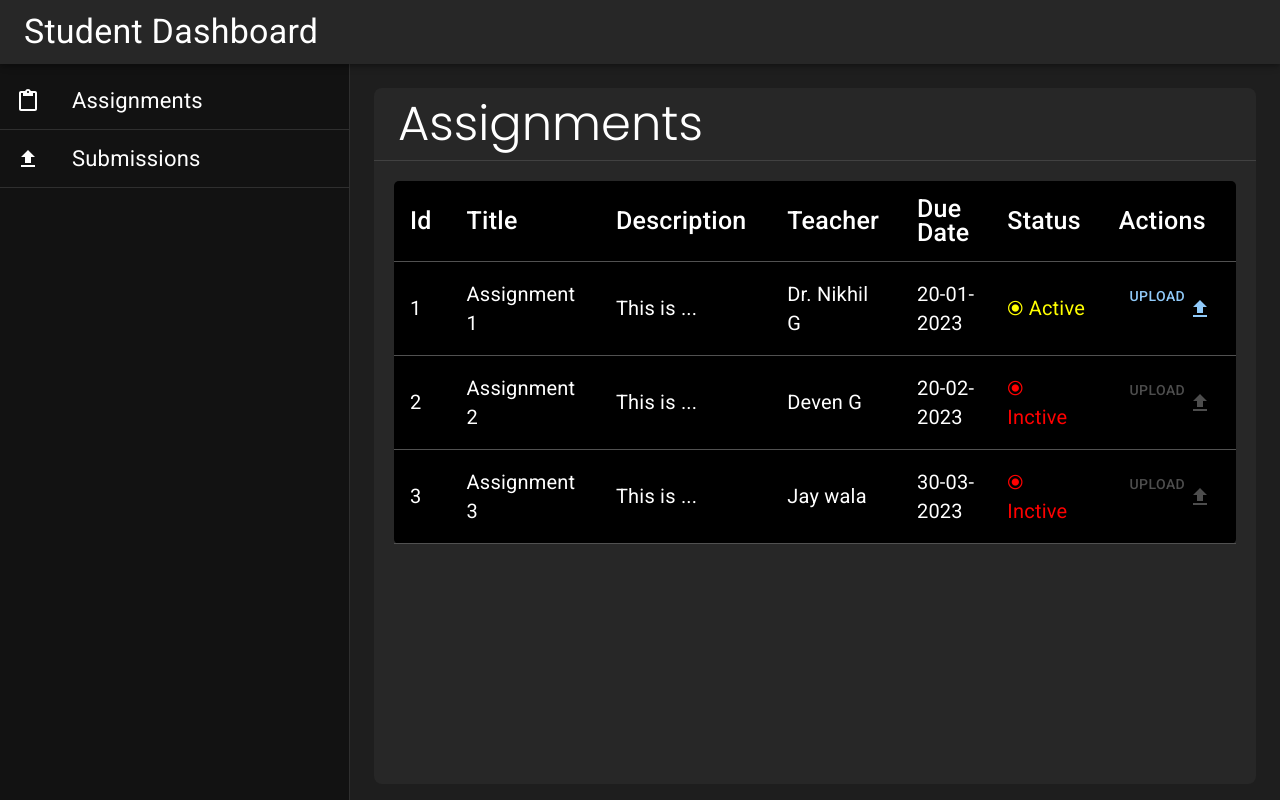
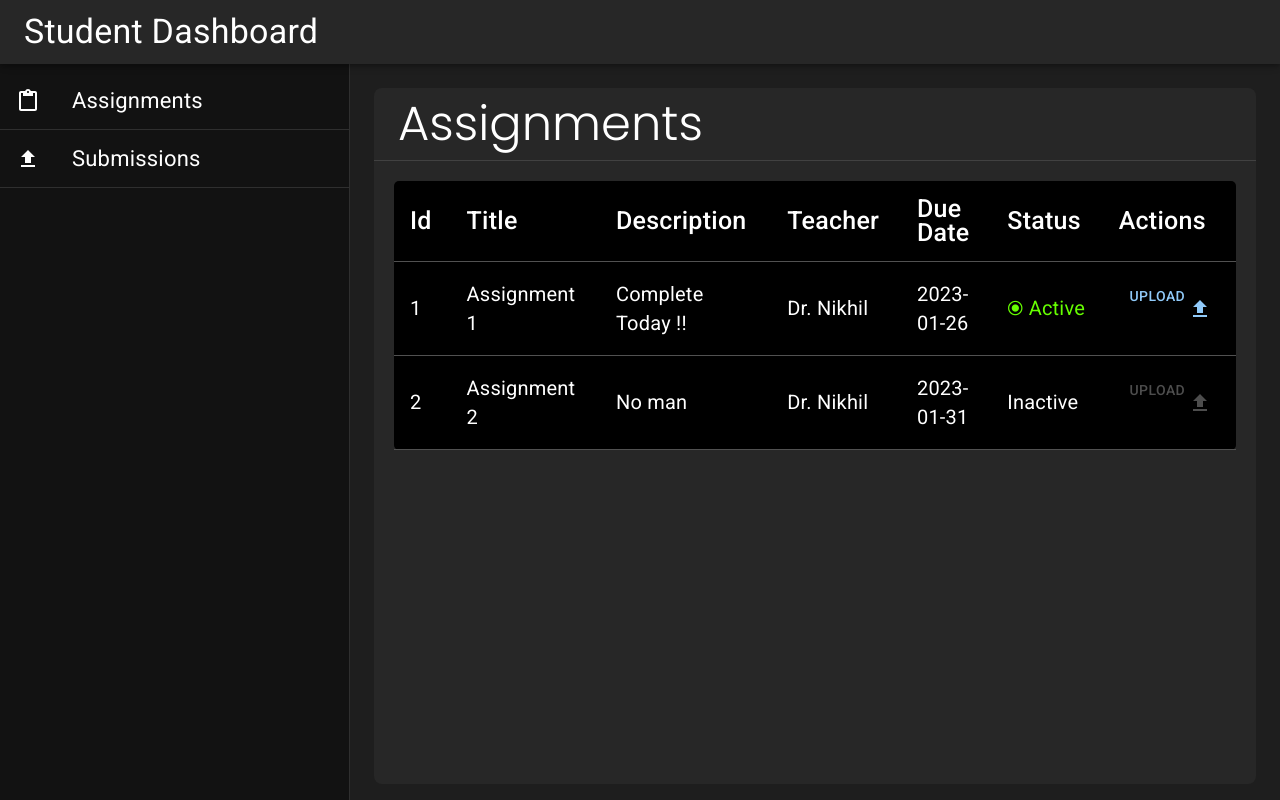
Before and after one commit to WinayGupta777/Assignment_Management, a React (Create React App) app in the folder frontend/: page /student/assignment in a window 1280 px wide. Built offline with nearby package versions, Linux system fonts and the light colour scheme; data requests are answered from the project's data file.

Commit message:
In StudentDashboard, AssignmentPage updated with Server data; Upload Button will be enabled & disabled according to the status;

```diff
--- a/frontend/db.json
+++ b/frontend/db.json
@@ -19,10 +19,19 @@
   "assignments": [
     {
       "title": "Assignment 1",
-      "description": "Do180 exam",
+      "description": "Complete Today !!",
       "duedate": "2023-01-26",
       "status": "true",
+      "teacher": "Dr. Nikhil",
       "id": 1
+    },
+    {
+      "title": "Assignment 2",
+      "description": "No man",
+      "duedate": "2023-01-31",
+      "status": "false",
+      "teacher": "Dr. Nikhil",
+      "id": 2
     }
   ]
 }
--- a/frontend/src/components/student/AssignmentPage.js
+++ b/frontend/src/components/student/AssignmentPage.js
@@ -2,8 +2,19 @@ import React from 'react';
 import { Box, Divider, Typography, Table, TableCell, TableContainer, TableHead, TableRow, TableBody, Button } from '@mui/material';
 import { Upload } from '@mui/icons-material';
 import TableData from "../../json/TableData.json";
+import axios from 'axios';
 
 const AssignmentPageS = () => {
+    const [formData, setFormData] = React.useState([]);
+
+    const getAssignments = () => {
+        axios.get("http://localhost:4000/assignments")
+            .then((res) => setFormData(res.data))
+            .catch((err) => console.log);
+    }
+
+
+
     const drawerSpace = "350px";
     const AppbarSpace = "64px";
     return (
@@ -23,7 +34,10 @@ const AssignmentPageS = () => {
                 <Typography variant='h3' sx={{ p: 1, pl: 3, fontFamily: 'Poppins' }}>Assignments</Typography>
                 <Divider />
 
-                <AssignmentTableS />
+                <AssignmentTableS
+                    getAssignmentData={getAssignments}
+                    fdata={formData}
+                />
             </Box>
         </Box>
     )
@@ -31,7 +45,16 @@ const AssignmentPageS = () => {
 
 export default AssignmentPageS;
 
-const AssignmentTableS = () => {
+const AssignmentTableS = (props) => {
+    const [dataLoaded, setDataLoaded] = React.useState(false);
+
+    React.useEffect(() => {
+        if (!dataLoaded) {
+            props.getAssignmentData();
+            setDataLoaded(true);
+        }
+    }, [dataLoaded, props]);
+
     return (
         <Box
             sx={{ flex: 1, margin: '20px 20px', borderRadius: '5px', backgroundColor: 'black' }}
@@ -47,31 +70,33 @@ const AssignmentTableS = () => {
                     </TableHead>
 
                     <TableBody>
-                        {TableData.map((value, key) => (
+                        {props.fdata.map((value, key) => (
 
                             <TableRow key={key}>
-                                <TableCell style={{ width: '5%', fontSize: '20px' }}>{value.Id}</TableCell>
-                                <TableCell style={{ width: '15%', fontSize: '20px' }}>{value.Title}</TableCell>
-                                <TableCell style={{ width: '15%', fontSize: '20px' }}>{value.Description}</TableCell>
-                                <TableCell style={{ width: '10%', fontSize: '20px' }}>{value.Teacher}</TableCell>
-                                <TableCell style={{ width: '10%', fontSize: '20px' }}>{value.DueDate}</TableCell>
-                                <TableCell style={{ width: '10%', fontSize: '20px', color: value.Status === "Active" ? 'yellow' : 'red' }}>⦿ {value.Status}</TableCell>
+                                <TableCell style={{ width: '5%', fontSize: '20px' }}>{value.id}</TableCell>
+                                <TableCell style={{ width: '15%', fontSize: '20px' }}>{value.title}</TableCell>
+                                <TableCell style={{ width: '15%', fontSize: '20px' }}>{value.description}</TableCell>
+                                <TableCell style={{ width: '10%', fontSize: '20px' }}>{value.teacher}</TableCell>
+                                <TableCell style={{ width: '10%', fontSize: '20px' }}>{value.duedate}</TableCell>
+                                <TableCell style={{ width: '10%', fontSize: '20px', color: JSON.parse(value.status) ? '#66FF00' : 'white' }}>
+                                    {JSON.parse(value.status) ? "⦿ Active" : "Inactive"}
+                                </TableCell>
                                 <TableCell style={{ width: '10%' }}>
                                     <Box
                                         sx={{
                                             display: 'flex', justifyContent: 'space-between'
                                         }}
                                     >
-                                        {value.Status === "Active" ?
+                                        {JSON.parse(value.status) ?
                                             <Button> Upload &nbsp; <Upload /> </Button> :
                                             <Button disabled> Upload &nbsp; <Upload /> </Button>}
                                     </Box>
                                 </TableCell>
                             </TableRow>
                         ))}
-                    </TableBody>
-                </Table>
-            </TableContainer>
-        </Box>
+                </TableBody>
+            </Table>
+        </TableContainer>
+        </Box >
     )
 };
--- a/frontend/src/components/teacher/CreateAssignment.js
+++ b/frontend/src/components/teacher/CreateAssignment.js
@@ -10,7 +10,8 @@ const CreateAssignment = (props) => {
         title: '',
         description: '',
         duedate: new Date().toISOString().substr(0, 10),
-        status: 'true'
+        status: 'true',
+        teacher: 'Dr. Nikhil' // This name will be set when Teacher logins
     });
 
     const handleClickOpen = () => { setOpen(true); };
```
